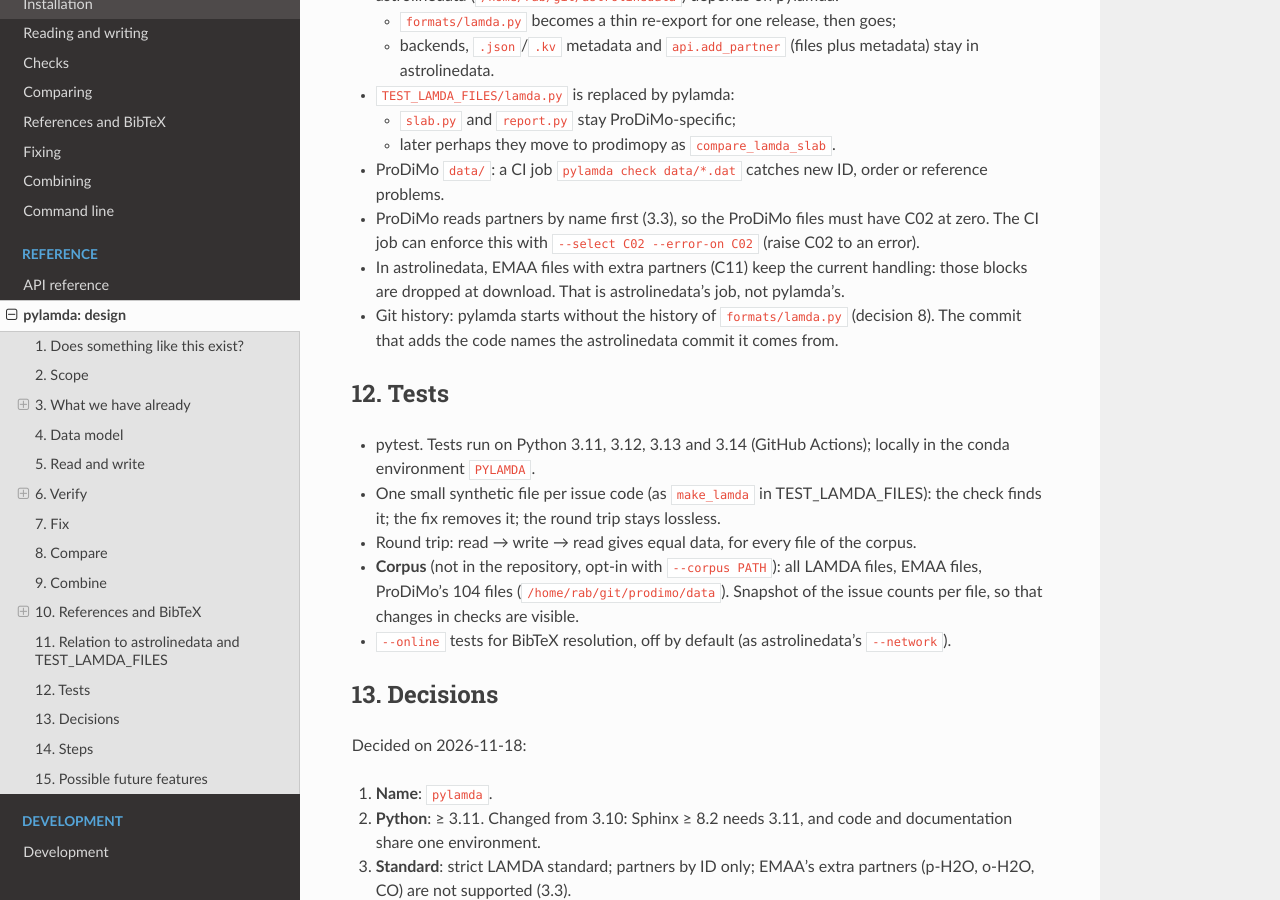
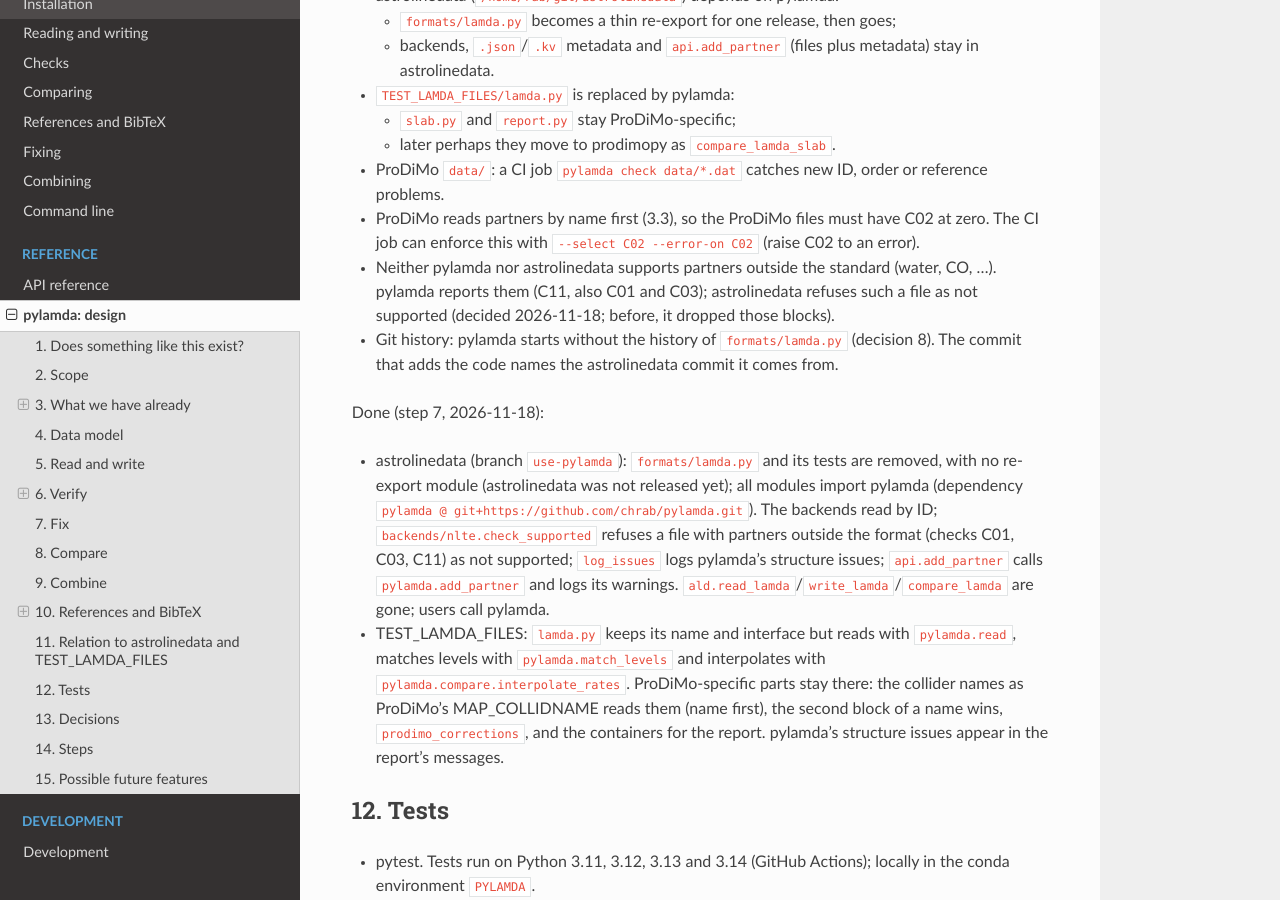
Before and after one commit to chrab/pylamda, a Sphinx documentation site: the page built from docs/design.md, in a window 1280 px wide and 900 px high, scrolled down 14742 px. Built offline with Sphinx 7.4.7 and the Read the Docs theme 3.1.0, drawn with Linux system fonts in a browser that asks for light colours; some of the changed text lies outside the part shown.

Commit message:
Check the target first in add_partner; note step 7 in the design
- add_partner checks whether the target already has the partner before
  it looks in the source, as astrolinedata did
- design: step 7 done (astrolinedata and TEST_LAMDA_FILES use pylamda);
  partners outside the standard (water, CO, ...) are not supported by
  pylamda or astrolinedata; astrolinedata refuses such files

Co-Authored-By: Claude Opus 5.5 <noreply@anthropic.com>

```diff
--- a/docs/design.md
+++ b/docs/design.md
@@ -4,8 +4,9 @@ Status (2026-11-18): design with decisions taken (section 13). Moved from astrol
 (`docs/design_lamda.md`, commit `e0c038f`). Steps 1 to 6 of section 14 are implemented
 (package skeleton, data model, reader, writer; `verify` and `pylamda check`; `compare`
 and `pylamda compare`; `bibtex` and `pylamda bib`; `fix`, `patch` and `pylamda fix`;
-the reference catalogue with `bib --search` and `fix --add-refs`), and `add_partner` and
-`drop_partner` (section 9) as the first part of step 7. Step 7 is open otherwise.
+the reference catalogue with `bib --search` and `fix --add-refs`) and step 7
+(`add_partner`, `drop_partner`; astrolinedata and TEST_LAMDA_FILES use pylamda,
+section 11).
 Step 8 and check F04 are left for later (section 15).
 
 Section 1 shows what exists, section 2 the scope, sections 3–10 the design, section 11
@@ -618,10 +619,27 @@ data, log = pylamda.add_reference(data, "p-H2", bibcode="2010ApJ...718.1062Y")
   problems.
 - ProDiMo reads partners by name first (3.3), so the ProDiMo files must have C02 at zero.
   The CI job can enforce this with `--select C02 --error-on C02` (raise C02 to an error).
-- In astrolinedata, EMAA files with extra partners (C11) keep the current handling: those
-  blocks are dropped at download. That is astrolinedata's job, not pylamda's.
+- Neither pylamda nor astrolinedata supports partners outside the standard (water, CO,
+  ...). pylamda reports them (C11, also C01 and C03); astrolinedata refuses such a file
+  as not supported (decided 2026-11-18; before, it dropped those blocks).
 - Git history: pylamda starts without the history of `formats/lamda.py` (decision 8).
   The commit that adds the code names the astrolinedata commit it comes from.
+
+Done (step 7, 2026-11-18):
+
+- astrolinedata (branch `use-pylamda`): `formats/lamda.py` and its tests are removed,
+  with no re-export module (astrolinedata was not released yet); all modules import
+  pylamda (dependency `pylamda @ git+https://github.com/chrab/pylamda.git`). The
+  backends read by ID; `backends/nlte.check_supported` refuses a file with partners
+  outside the format (checks C01, C03, C11) as not supported; `log_issues` logs pylamda's
+  structure issues; `api.add_partner` calls `pylamda.add_partner` and logs its warnings.
+  `ald.read_lamda`/`write_lamda`/`compare_lamda` are gone; users call pylamda.
+- TEST_LAMDA_FILES: `lamda.py` keeps its name and interface but reads with
+  `pylamda.read`, matches levels with `pylamda.match_levels` and interpolates with
+  `pylamda.compare.interpolate_rates`. ProDiMo-specific parts stay there: the collider
+  names as ProDiMo's MAP_COLLIDNAME reads them (name first), the second block of a name
+  wins, `prodimo_corrections`, and the containers for the report. pylamda's structure
+  issues appear in the report's messages.
 
 ## 12. Tests
 
```
Also changed, not shown: 1 other file.
